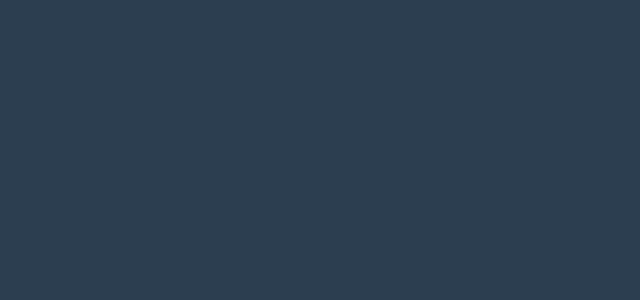
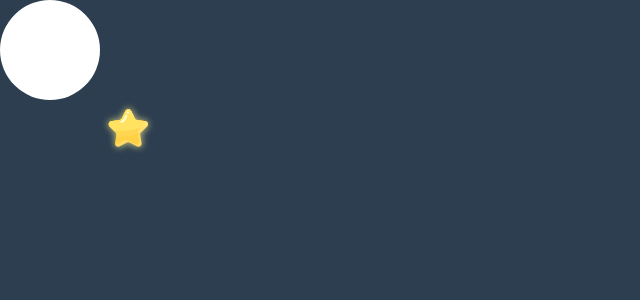
Before and after one commit to NewsFun/color-data, a Vue app: page /#/ in a window 1280 px wide. Shown: the top 300 px of the page, without its empty margins (0-640 px from the left). Built offline with nearby package versions, Linux system fonts and the light colour scheme.

Commit message:
finally i solved the problem--image loading

```diff
--- a/src/components/canvas.vue
+++ b/src/components/canvas.vue
@@ -6,7 +6,6 @@
     </canvas>
 </template>
 <script>
-// import axios from 'axios';
 import Star from './fly-star';
 
 const url = '../resources/flystar.png';
@@ -17,7 +16,10 @@ export default {
     data(){
         return {
             img: null,
-            canvas: null
+            canvas: null,
+            ctx: null,
+            H: window.innerHeight,
+            W: window.innerWidth
         };
     },
     methods:{
@@ -36,29 +38,53 @@ export default {
                 array[i].render();
             }
         },
-        testFn(img){
+        testFn(){
+            let ctx = this.setCanvas();
+            this.drawLine(ctx);
+            // this.drawSingleStar(this.img);
+        },
+        setCanvas(){
             const canvas = document.querySelector('#canvas');
-            const W = window.innerWidth;
-            const H = window.innerHeight;
 
-            canvas.width = W;
-            canvas.height = H;
+            canvas.width = this.W;
+            canvas.height = this.H;
 
             const ctx = canvas.getContext('2d');
-
-            // let img = document.querySelector('#star');
-            ctx.drawImage(img, 100, 100);
+            this.ctx = ctx;
+            return ctx;
+        },
+        drawLine(ctx){
+            ctx.save();
+            ctx.fillStyle = '#fff';
+            ctx.arc(50, 50, 50, 0, Math.PI*2);
+            ctx.fill();
+            ctx.restore();
+        },
+        drawSingleStar(img){
+            this.ctx.drawImage(img, 100, 100);
+        },
+        imgLoad(img){
+            let me = this;
+            if(img.complete){
+                this.img = img;
+            }else{
+                img.onload = function(){
+                    me.img = this;
+                };
+            }
         }
     },
     mounted(){
-        this.img = document.querySelector('#star');
+        this.testFn();
+        let img = document.querySelector('#star');
+        this.imgLoad(img);
     },
     created(){
 
     },
     watch:{
         img(val){
-            this.testFn(val);
+            this.drawSingleStar(val);
         }
     }
 };
--- a/src/components/fly-star.js
+++ b/src/components/fly-star.js
@@ -60,12 +60,8 @@ class Star {
 
         // this.img = this.imageLoad(option.imgUrl);
     }
-    imageLoad(url){
-        let img = new Image;
-        if(url){
-            img.src = this.imgUrl;
-        }
-        return img;
+    initCanvas(){
+
     }
     delay() {
         if(this.wait>0){
```
